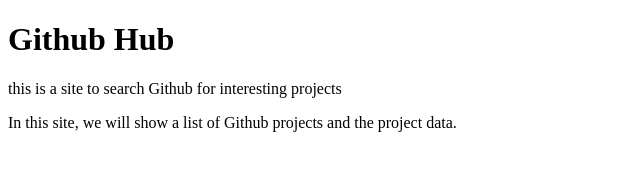
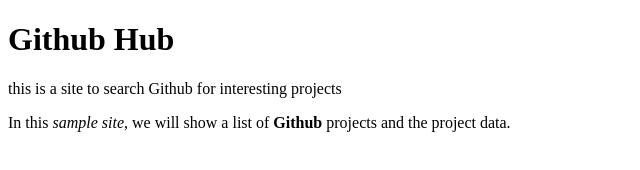
Before and after one commit to chaseholladay/html_css_js-practice, a plain HTML site: page index.html in a window 1280 px wide. Shown: the whole page, without its empty margins (0-640 px from the left). Drawn offline with Linux system fonts and the light colour scheme.

Commit message:
italics and bold html

```diff
--- a/index.html
+++ b/index.html
@@ -8,7 +8,6 @@
 <body>
     <h1>Github Hub</h1>
     <p>this is a site to search Github for interesting projects</p>
-    <p>In this site, we will show a list of Github projects and the project data.</p>
-
+    <p>In this <i>sample site</i>, we will show a list of <b>Github</b> projects and the project data.</p>
 </body>
 </html>
```
